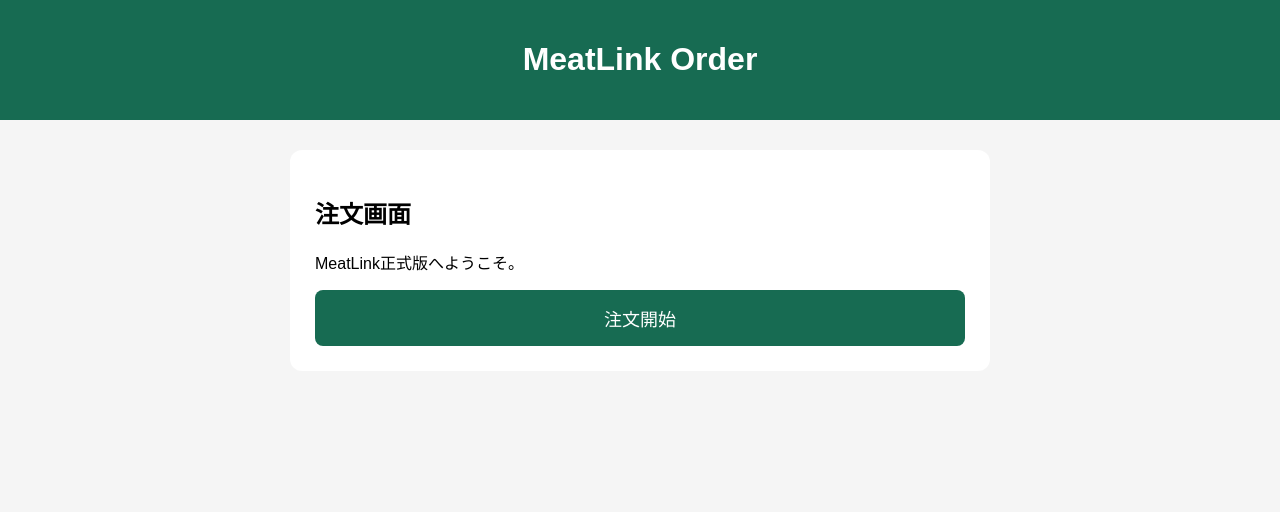
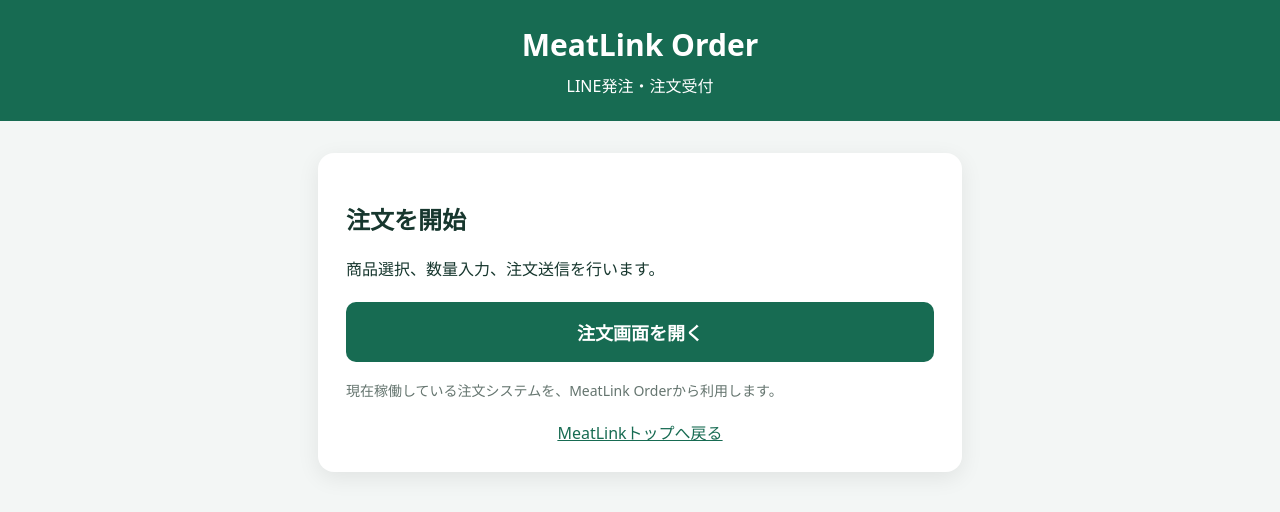
Before and after one commit to S2525S/MeatLink, a plain HTML site: page order/index.html in a window 1280 px wide. Drawn offline with Linux system fonts and the light colour scheme.

Commit message:
Update index.html

```diff
--- a/order/index.html
+++ b/order/index.html
@@ -6,58 +6,100 @@
   <title>MeatLink Order</title>
 
   <style>
-body{
-    font-family:sans-serif;
-    background:#f5f5f5;
-    margin:0;
+    * { box-sizing: border-box; }
+
+    body {
+      margin: 0;
+      min-height: 100vh;
+      font-family: system-ui, -apple-system, "Segoe UI", sans-serif;
+      background: #f3f6f5;
+      color: #17372e;
     }
-header{
-    background:#176b52;
-    color:white;
-    padding:20px;
-    text-align:center;
+
+    header {
+      padding: 24px 16px;
+      text-align: center;
+      color: #fff;
+      background: #176b52;
     }
-main{
-    max-width:700px;
-    margin:30px auto;
+
+    header h1 {
+      margin: 0;
+      font-size: 30px;
     }
-.card{
-    background:white;
-    padding:25px;
-    border-radius:12px;
+
+    header p {
+      margin: 8px 0 0;
     }
-button{
-    width:100%;
-    padding:15px;
-    background:#176b52;
-    color:white;
-    border:none;
-    border-radius:8px;
-    font-size:18px;
-    cursor:pointer;
+
+    main {
+      max-width: 680px;
+      margin: 0 auto;
+      padding: 32px 18px;
+    }
+
+    .card {
+      padding: 28px;
+      background: #fff;
+      border-radius: 16px;
+      box-shadow: 0 6px 22px rgba(0, 0, 0, .08);
+    }
+
+    .button {
+      display: block;
+      width: 100%;
+      margin-top: 22px;
+      padding: 17px;
+      border: 0;
+      border-radius: 10px;
+      color: #fff;
+      background: #176b52;
+      font-size: 18px;
+      font-weight: 700;
+      text-align: center;
+      text-decoration: none;
+    }
+
+    .back {
+      display: block;
+      margin-top: 18px;
+      color: #176b52;
+      text-align: center;
+    }
+
+    .note {
+      margin-top: 18px;
+      color: #65756f;
+      font-size: 14px;
+      line-height: 1.6;
     }
   </style>
 </head>
 
 <body>
-
   <header>
     <h1>MeatLink Order</h1>
+    <p>LINE発注・注文受付</p>
   </header>
 
   <main>
+    <section class="card">
+      <h2>注文を開始</h2>
+      <p>商品選択、数量入力、注文送信を行います。</p>
 
-<div class="card">
+      <a
+        class="button"
+        href="https://s2525s.github.io/meatflow-liff/"
+      >
+        注文画面を開く
+      </a>
 
-<h2>注文画面</h2>
+      <p class="note">
+        現在稼働している注文システムを、MeatLink Orderから利用します。
+      </p>
 
-<p>MeatLink正式版へようこそ。</p>
-
-<button>注文開始</button>
-
-</div>
-
+      <a class="back" href="../">MeatLinkトップへ戻る</a>
+    </section>
   </main>
-
 </body>
 </html>
```
Lines whose indentation alone changed are shown as unchanged.
